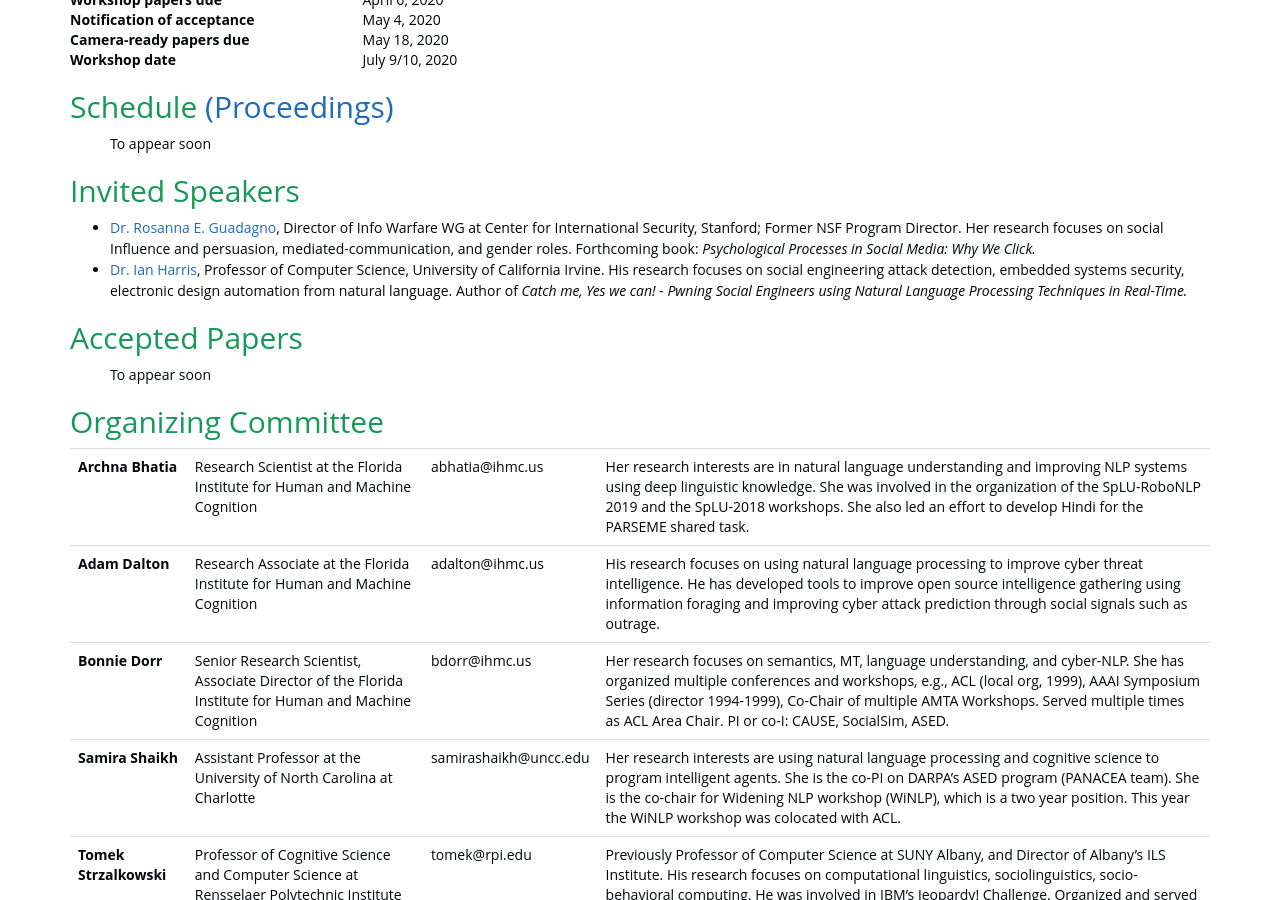
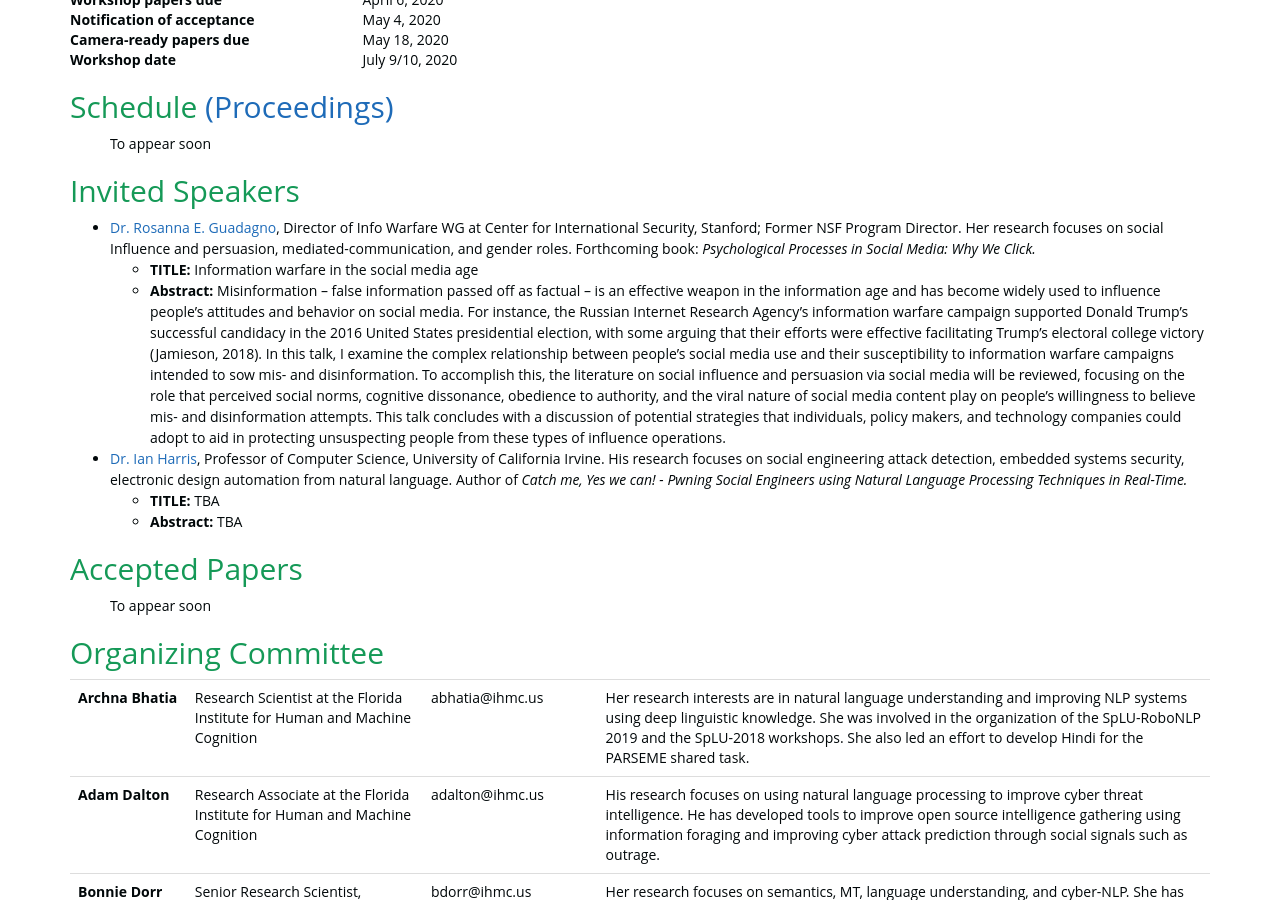
Before and after one commit to social-threats/social-threats.github.io, a Jekyll site: the page built from index.html, in a window 1280 px wide and 900 px high, scrolled down 1365 px. Built offline with Jekyll 4.4.1, drawn with Linux system fonts in a browser that asks for light colours; nearby versions of some CDN libraries.

Commit message:
Added Rosanna's title and abstract

```diff
--- a/_includes/_STOC_2020/invited_speakers.html
+++ b/_includes/_STOC_2020/invited_speakers.html
@@ -6,12 +6,21 @@
         <li><A href="https://cisac.fsi.stanford.edu/people/rosanna-guadagno">Dr. Rosanna E. Guadagno</A>, Director of Info Warfare WG at Center for International Security, Stanford; Former NSF Program Director.
                 Her research focuses on social Influence and persuasion, mediated-communication, and gender roles.
                 Forthcoming book: <I>Psychological Processes in Social Media: Why We Click.</I>
+                <ul>
+                        <li><b>TITLE: </b>Information warfare in the social media age</li>
+                        <li><b>Abstract: </b>Misinformation – false information passed off as factual – is an effective weapon in the information age and has become widely used to influence people’s attitudes and behavior on social media. For instance, the Russian Internet Research Agency’s information warfare campaign supported Donald Trump’s successful candidacy in the 2016 United States presidential election, with some arguing that their efforts were effective facilitating Trump’s electoral college victory (Jamieson, 2018). In this talk, I examine the complex relationship between people’s social media use and their susceptibility to information warfare campaigns intended to sow mis- and disinformation. To accomplish this, the literature on social influence and persuasion via social media will be reviewed, focusing on the role that perceived social norms, cognitive dissonance, obedience to authority, and the viral nature of social media content play on people’s willingness to believe mis- and disinformation attempts.  This talk concludes with a discussion of potential strategies that individuals, policy makers, and technology companies could adopt to aid in protecting unsuspecting people from these types of influence operations.</li>
+                </ul>
+        </li>
 
 
         <li><A href="https://www.ics.uci.edu/~harris/">Dr. Ian Harris</A>, Professor of Computer Science, University of California Irvine.
                 His research focuses on social engineering attack detection, embedded systems security, electronic design automation from natural language. Author of
                 <I> Catch me, Yes we can! - Pwning Social Engineers using Natural Language Processing Techniques in Real-Time.</I>
-
+                <ul>
+                        <li><b>TITLE: </b>TBA</li>
+                        <li><b>Abstract: </b>TBA</li>
+                </ul>
+        </li>
 </ul>
 
 <!--
```
